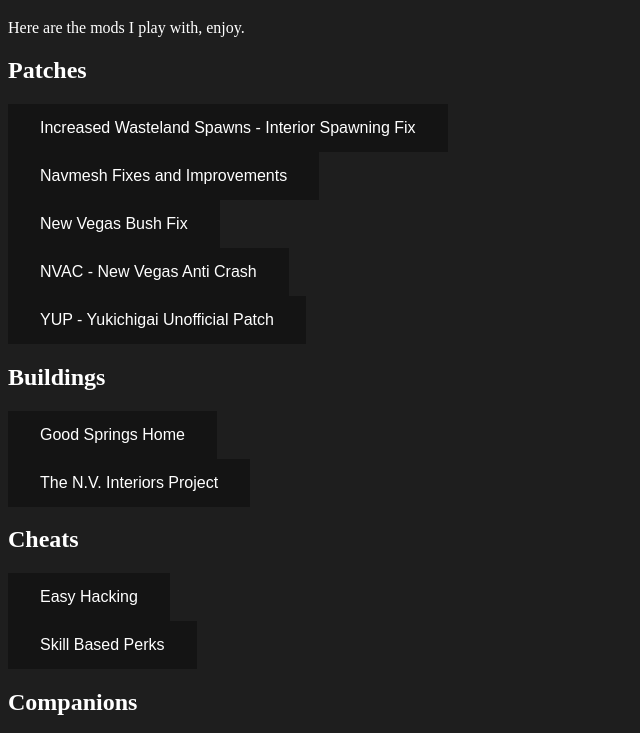
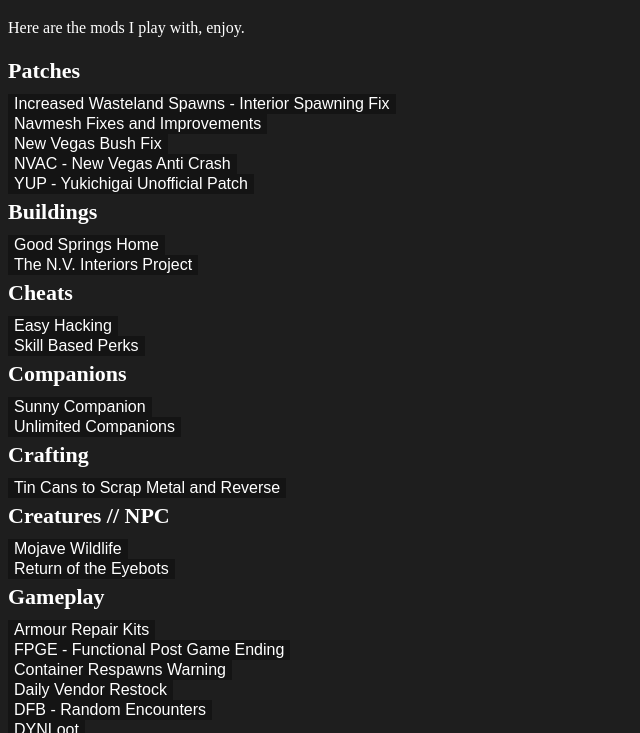
Before and after one commit to valkyrienyanko/FalloutNewVegasModpacks, a website: page public/index.html in a window 1280 px wide. Shown: the part 61-794 px from the top of the page, without its empty margins (0-640 px from the left). Drawn offline with nearby package versions, Linux system fonts and the light colour scheme.

Commit message:
Made the CSS in the index.html more compact for readability

```diff
--- a/public/css/index.css
+++ b/public/css/index.css
@@ -9,7 +9,6 @@
 	border: none;
 	color: white;
 	background-color: rgb(20, 20, 20);
-	padding: 15px 32px;
 	text-align: center;
 	text-decoration: none;
   display: inline-block;
@@ -20,3 +19,10 @@
 	margin-left: 12px;
 	color: hotpink;
 }
+
+h2 {
+	font-size: 22px;
+	padding-top: 5px;
+	padding-bottom: 10px;
+	margin: 0;
+}
```
